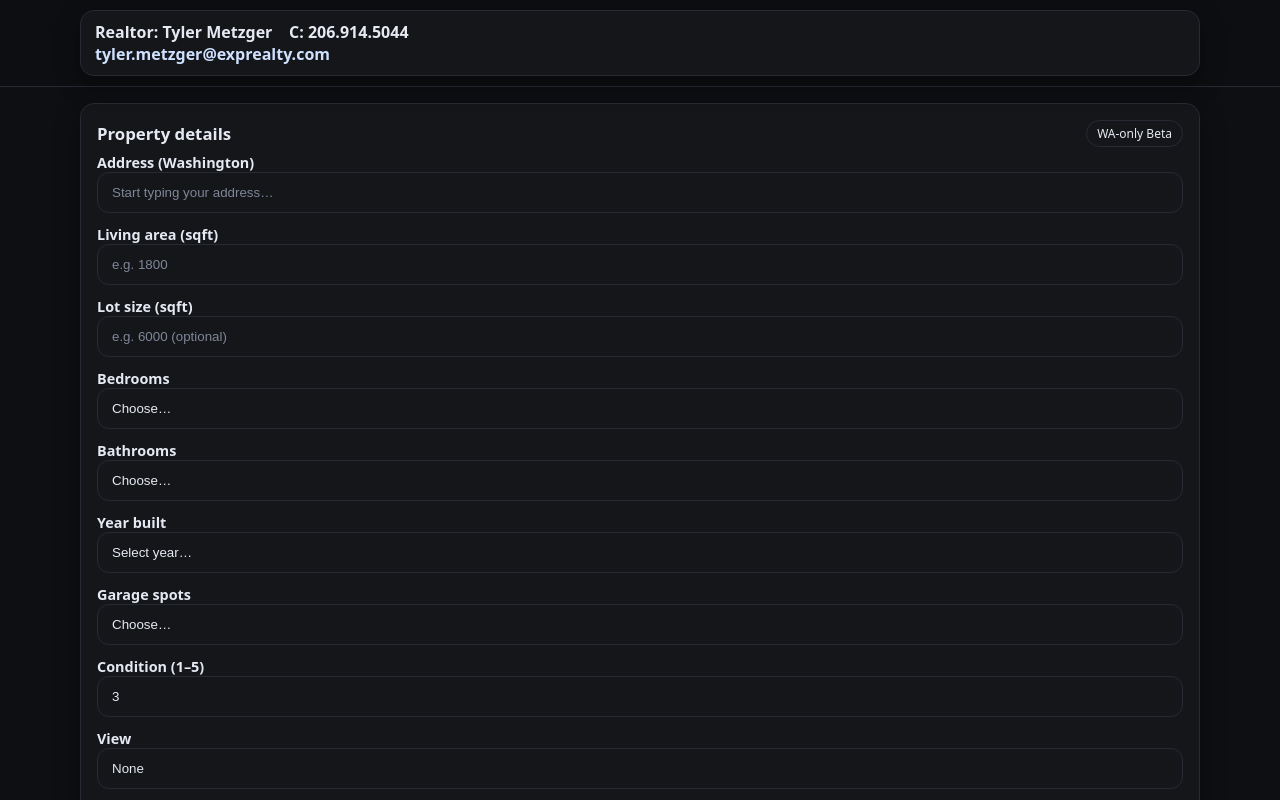
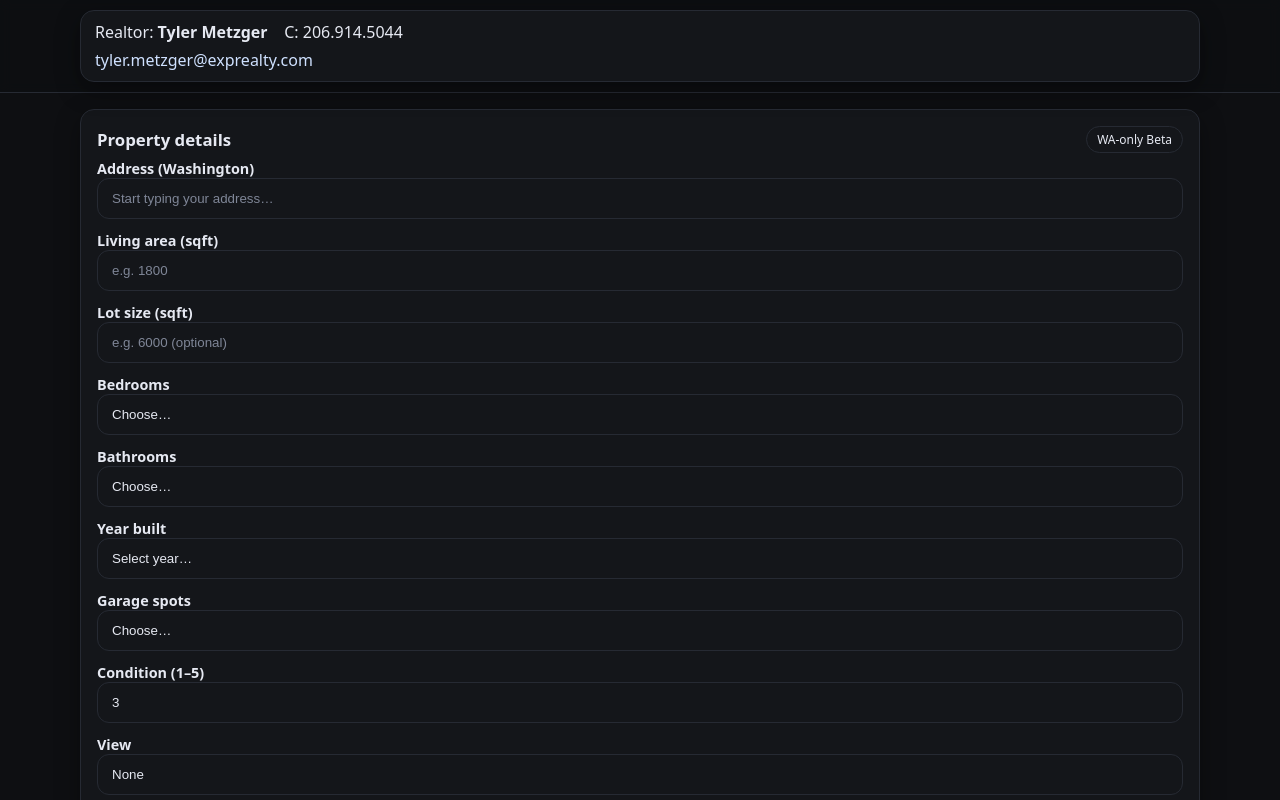
Before and after one commit to tmetz1987/home-valuation-clean, a Next.js app: page / in a window 1280 px wide. Shown: the top 800 px of the page. Built offline with nearby package versions, Linux system fonts and the light colour scheme.

Commit message:
Update globals.css

```diff
--- a/app/globals.css
+++ b/app/globals.css
@@ -16,13 +16,11 @@ html,body{margin:0;padding:0;background:var(--bg);color:var(--text);font-family:
 .section-title{font-weight:700;font-size:1.05rem;margin:0}
 .label{font-size:.9rem;font-weight:600}
 
-/* Inputs (no red until submit) */
+/* Inputs (green complete, red only after submit) */
 .input{width:100%;padding:12px 14px;border-radius:12px;background:transparent;color:var(--text);border:1px solid var(--border);transition:border-color .15s, box-shadow .15s}
 .input::placeholder{color:#7f8697}
 .input:focus{outline:none;border-color:var(--ring);box-shadow:0 0 0 2px color-mix(in srgb, var(--ring) 25%, transparent)}
-/* complete = pastel green outline */
 .input.is-complete{border-color:color-mix(in srgb, var(--ok) 70%, #000 0%); box-shadow:0 0 0 2px color-mix(in srgb, var(--ok) 30%, transparent)}
-/* error appears only after submit */
 .input.is-error{border-color:var(--err); box-shadow:0 0 0 2px color-mix(in srgb, var(--err) 35%, transparent)}
 select.input{appearance:none;background-image:none}
 
@@ -37,17 +35,16 @@ select.input{appearance:none;background-image:none}
 .suggestion-item{width:100%;text-align:left;padding:10px 12px;border:none;background:transparent;color:var(--text)}
 .suggestion-item:hover{background:rgba(255,255,255,.06)}
 
-/* Clean top bar */
+/* Sticky top bar (email on its own line) */
 .topbar{position:sticky;top:0;z-index:60;backdrop-filter:blur(6px);background:color-mix(in srgb, var(--bg) 70%, transparent);border-bottom:1px solid var(--border)}
-.topcard{display:flex;align-items:center;justify-content:space-between;gap:12px;padding:10px 14px}
-.top-left{font-weight:600}
-.top-right{display:flex;align-items:center;gap:12px;min-width:0}
+.topcard{display:flex;align-items:center;gap:12px;padding:10px 14px}
+.top-left{display:flex;flex-direction:column;gap:6px}
 .nowrap{white-space:nowrap}
 .clean-link{color:var(--link);text-decoration:none}
 .clean-link:hover{text-decoration:underline}
-.email-clip{white-space:nowrap;overflow:hidden;text-overflow:ellipsis;max-width:60vw}
+.email-clip{white-space:nowrap;overflow:hidden;text-overflow:ellipsis;max-width:80vw}
 
-/* Simple layout helpers */
+/* Layout helpers */
 .header-row{display:flex;align-items:center;justify-content:space-between;gap:8px;flex-wrap:wrap;margin-bottom:6px}
 .grid-col{display:grid;gap:12px;margin-top:12px}
 .btn-row{display:flex;gap:10px;flex-wrap:wrap;margin-top:14px}
```
